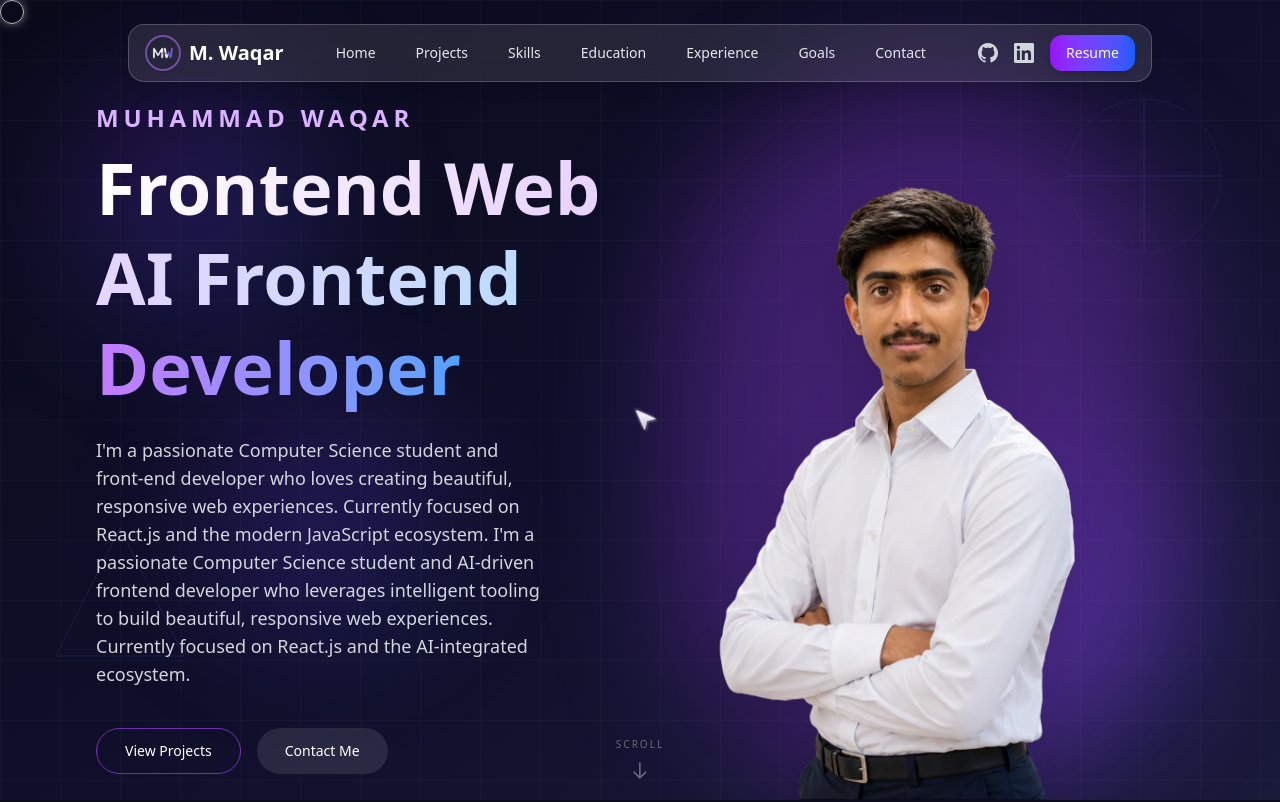
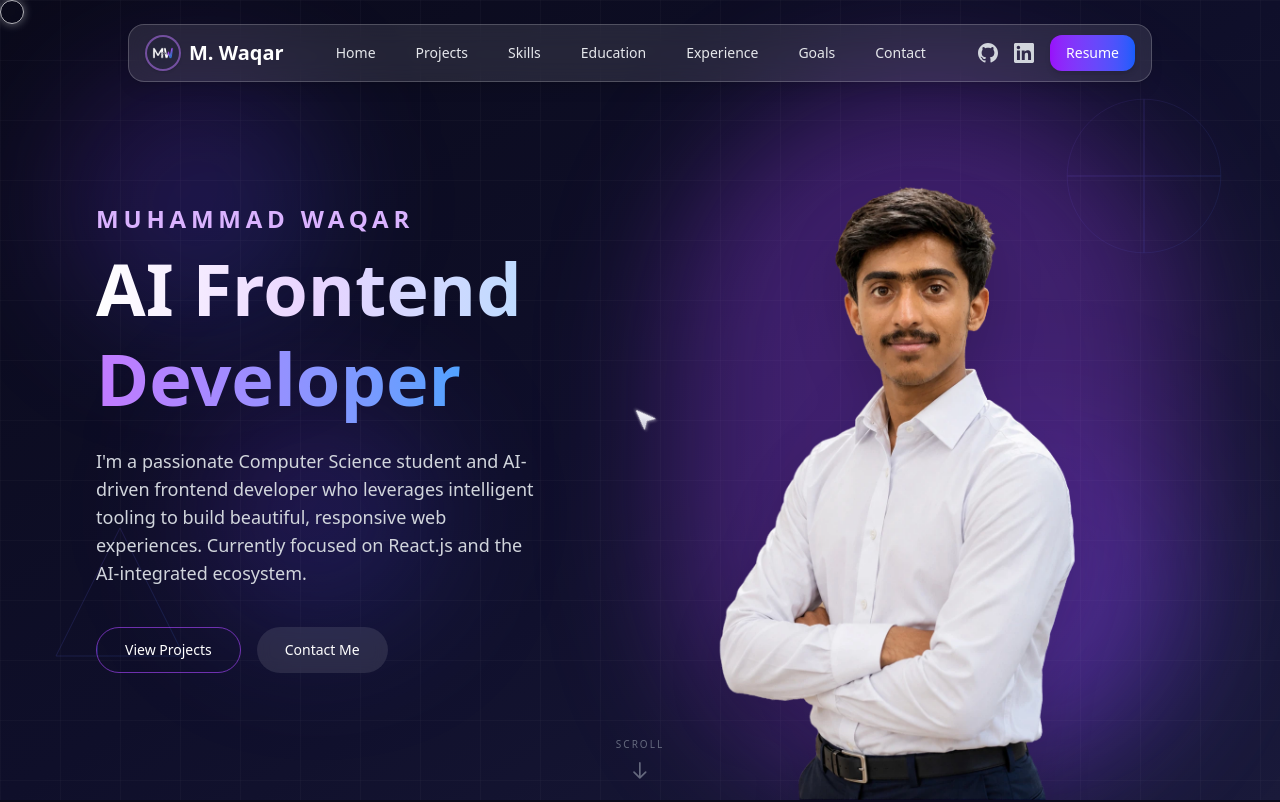
Before and after one commit to MuhammadWaqar7615/Portfolio, a React (Vite) app: page / in a window 1280 px wide. Shown: the top 802 px of the page. Built offline with nearby package versions, Linux system fonts and the light colour scheme.

Commit message:
feat: roles and skills update

```diff
--- a/src/Components/hero/Hero.jsx
+++ b/src/Components/hero/Hero.jsx
@@ -105,7 +105,6 @@ export default function Hero() {
 
                             <motion.h1 className="mt-3 text-3xl sm:text-4xl font-bold leading-tight md:text-5xl lg:text-6xl xl:text-7xl">
                                 <span className="bg-gradient-to-r from-white via-purple-200 to-blue-200 bg-clip-text text-transparent">
-                                    Frontend Web
                                     AI Frontend
                                 </span>
                                 <br />
@@ -115,7 +114,6 @@ export default function Hero() {
                             </motion.h1>
 
                             <motion.p className="mx-auto mt-4 md:mt-6 max-w-sm sm:max-w-md text-sm sm:text-base md:text-lg text-gray-300 lg:mx-0">
-                                I'm a passionate Computer Science student and front-end developer who loves creating beautiful, responsive web experiences. Currently focused on React.js and the modern JavaScript ecosystem.
                                 I'm a passionate Computer Science student and AI-driven frontend developer who leverages intelligent tooling to build beautiful, responsive web experiences. Currently focused on React.js and the AI-integrated ecosystem.
                             </motion.p>
 
```
